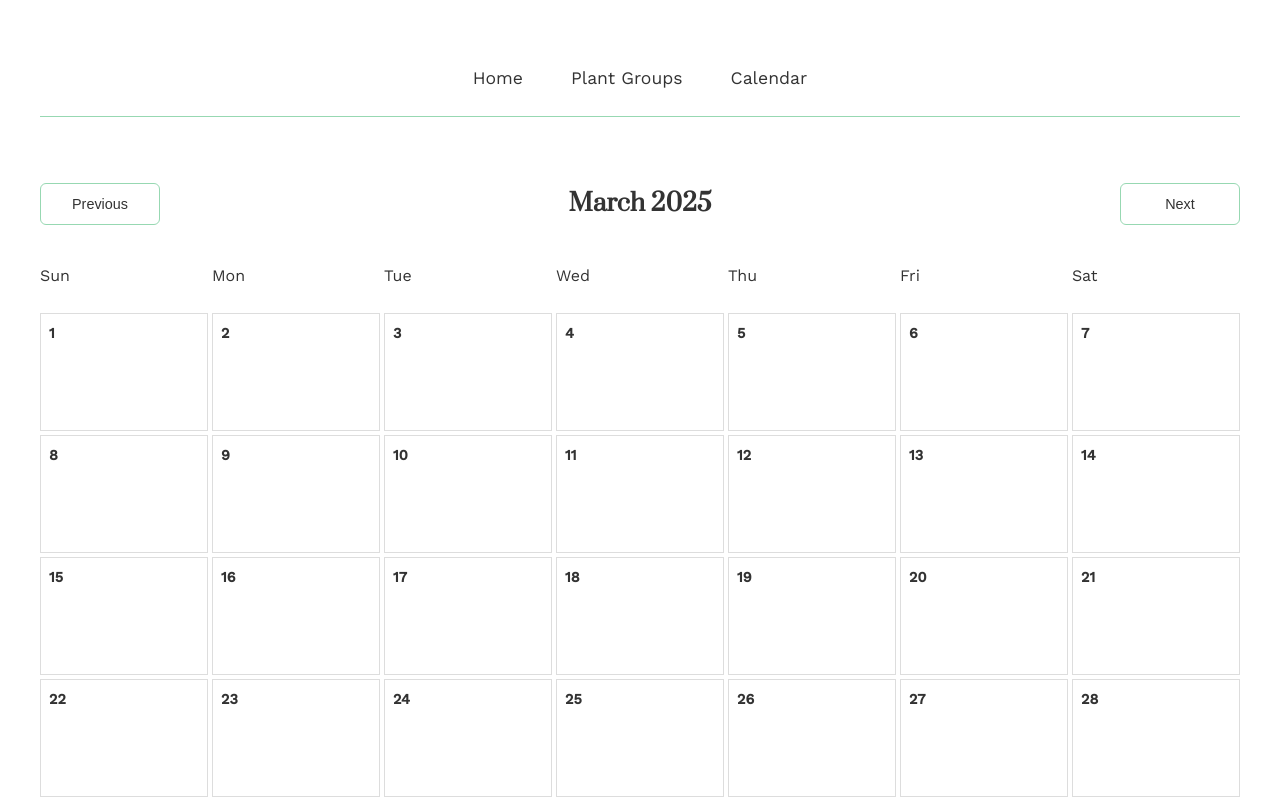
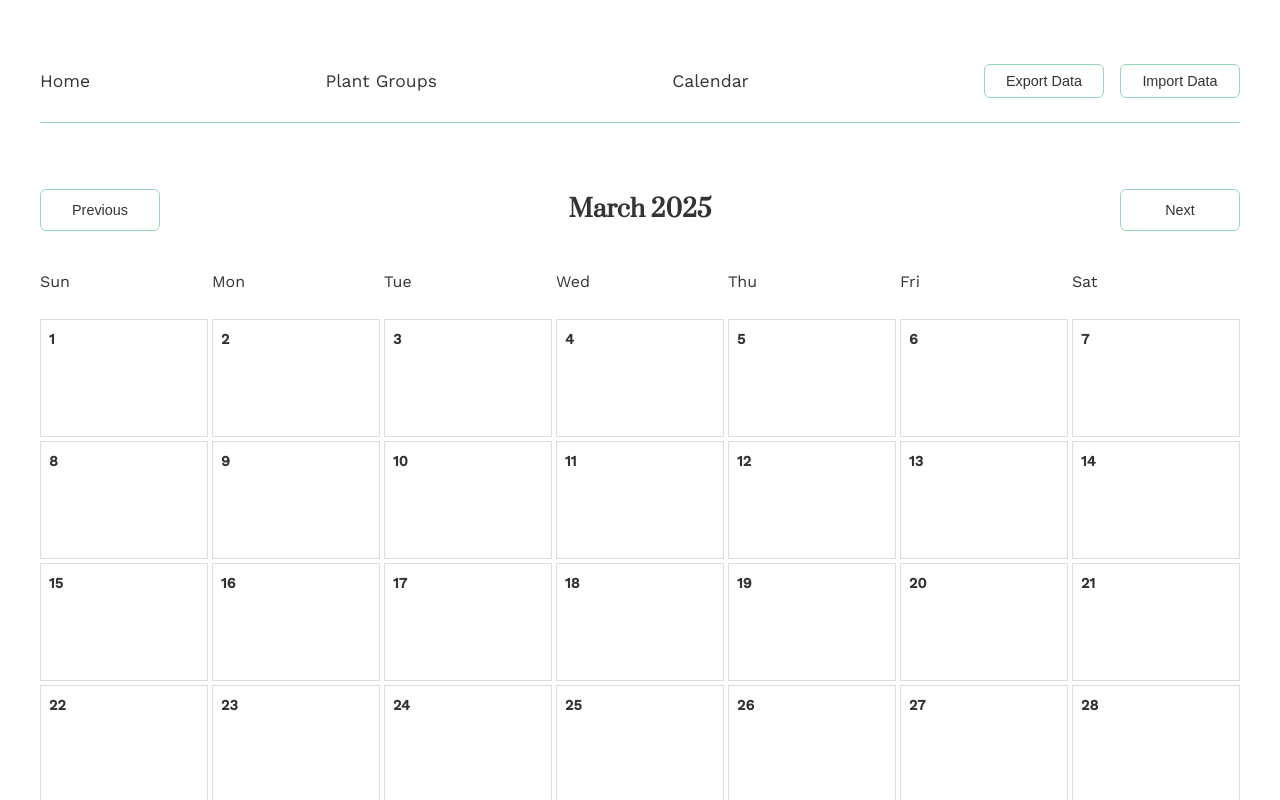
Before and after one commit to IronDingo/AmunBonsai-app, a React (Create React App) app: page /calendar in a window 1280 px wide. Shown: the top 800 px of the page. Built offline with nearby package versions, Linux system fonts and the light colour scheme.

Commit message:
Adding Json, image taking lotsa text

```diff
--- a/src/App.tsx
+++ b/src/App.tsx
@@ -1,10 +1,11 @@
-import React, { useState, useEffect } from 'react';
+import React, { useState, useEffect, useRef } from 'react';
 import { BrowserRouter, Routes, Route, Link } from 'react-router-dom';
 import { Task, PlantGroup, Plant, TaskType, serializeTask, deserializeTask } from './types/models';
 import HomePage from './pages/Home';
 import { PlantGroups } from './pages/PlantGroups';
 import { Calendar } from './components/Calendar/Calendar';
 import './styles/app.css';
+import { exportData, downloadJson, importData } from './utils/dataExport';
 
 const App: React.FC = () => {
   const [tasks, setTasks] = useState<Task[]>(() => {
@@ -16,6 +17,8 @@ const App: React.FC = () => {
     const saved = localStorage.getItem('groups');
     return saved ? JSON.parse(saved) : [];
   });
+
+  const fileInputRef = useRef<HTMLInputElement>(null);
 
   useEffect(() => {
     localStorage.setItem('tasks', JSON.stringify(tasks.map(serializeTask)));
@@ -103,6 +106,35 @@ const App: React.FC = () => {
     })));
   };
 
+  const handleExportData = () => {
+    const data = exportData(tasks, groups);
+    const date = new Date().toISOString().split('T')[0];
+    downloadJson(data, `bonsai-data-${date}.json`);
+  };
+
+  const handleImportData = async (e: React.ChangeEvent<HTMLInputElement>) => {
+    const file = e.target.files?.[0];
+    if (!file) return;
+
+    try {
+      const data = await importData(file);
+      setTasks(data.tasks.map(t => ({
+        ...t,
+        date: new Date(t.date),
+        completedAt: t.completedAt ? new Date(t.completedAt) : undefined
+      })));
+      setGroups(data.groups);
+      alert('Data imported successfully!');
+    } catch (error) {
+      alert('Failed to import data: ' + (error as Error).message);
+    }
+
+    // Reset file input
+    if (fileInputRef.current) {
+      fileInputRef.current.value = '';
+    }
+  };
+
   const getAllPlants = () => groups.flatMap(group => group.plants);
 
   return (
@@ -112,6 +144,29 @@ const App: React.FC = () => {
           <Link to="/">Home</Link>
           <Link to="/plants">Plant Groups</Link>
           <Link to="/calendar">Calendar</Link>
+          <div className="nav-actions">
+            <button
+              className="button-secondary"
+              onClick={handleExportData}
+              title="Export data to JSON"
+            >
+              Export Data
+            </button>
+            <button
+              className="button-secondary"
+              onClick={() => fileInputRef.current?.click()}
+              title="Import data from JSON"
+            >
+              Import Data
+            </button>
+            <input
+              type="file"
+              ref={fileInputRef}
+              onChange={handleImportData}
+              accept=".json"
+              style={{ display: 'none' }}
+            />
+          </div>
         </nav>
         <Routes>
           <Route
--- a/src/styles/app.css
+++ b/src/styles/app.css
@@ -477,7 +477,8 @@ h1 {
 /* Navigation */
 .main-nav {
   display: flex;
-  justify-content: center;
+  justify-content: space-between;
+  align-items: center;
   gap: 3rem;
   padding: 1.5rem 0;
   margin-bottom: 3rem;
@@ -503,6 +504,17 @@ h1 {
 
 .main-nav a:hover::after {
   width: 100%;
+}
+
+.nav-actions {
+  display: flex;
+  gap: 1rem;
+}
+
+.nav-actions .button-secondary {
+  padding: 0.5rem 1rem;
+  font-size: 0.9rem;
+  white-space: nowrap;
 }
 
 /* Modal and Form Styles */
--- /dev/null
+++ b/src/utils/dataExport.ts
@@ -0,0 +1,47 @@
+import { PlantGroup, Task, serializeTask } from '../types/models';
+
+export interface AppData {
+  tasks: ReturnType<typeof serializeTask>[];
+  groups: PlantGroup[];
+  version: string;
+}
+
+export const exportData = (tasks: Task[], groups: PlantGroup[]): string => {
+  const data: AppData = {
+    tasks: tasks.map(serializeTask),
+    groups,
+    version: '1.0'
+  };
+  return JSON.stringify(data, null, 2);
+};
+
+export const downloadJson = (data: string, filename: string) => {
+  const blob = new Blob([data], { type: 'application/json' });
+  const url = URL.createObjectURL(blob);
+  const link = document.createElement('a');
+  link.href = url;
+  link.download = filename;
+  document.body.appendChild(link);
+  link.click();
+  document.body.removeChild(link);
+  URL.revokeObjectURL(url);
+};
+
+export const importData = async (file: File): Promise<AppData> => {
+  return new Promise((resolve, reject) => {
+    const reader = new FileReader();
+    reader.onload = (e) => {
+      try {
+        const data = JSON.parse(e.target?.result as string);
+        if (!data.version || !data.tasks || !data.groups) {
+          throw new Error('Invalid data format');
+        }
+        resolve(data);
+      } catch (error) {
+        reject(error);
+      }
+    };
+    reader.onerror = () => reject(new Error('Failed to read file'));
+    reader.readAsText(file);
+  });
+};
```
